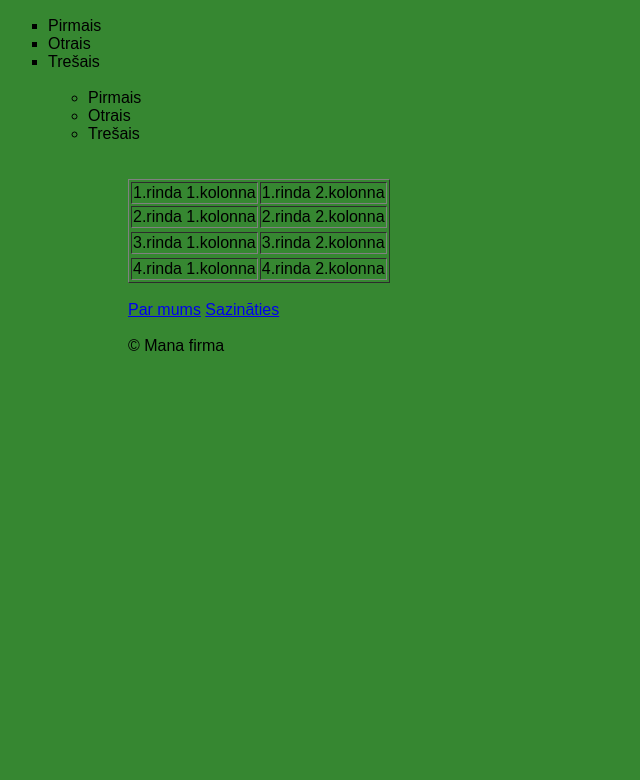
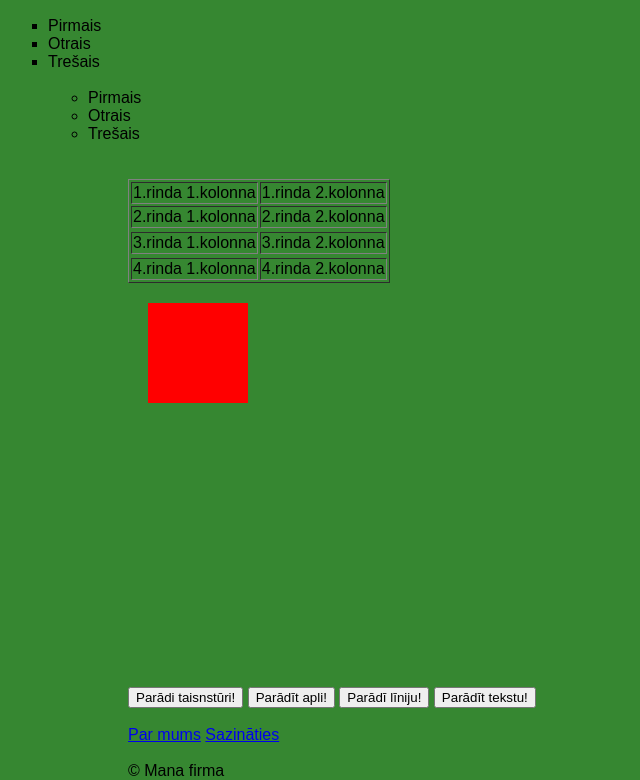
Before and after one commit to indraknipse/Projekts, a plain HTML site: page index.html in a window 1280 px wide. Shown: the part 570-1350 px from the top of the page, without its empty margins (0-640 px from the left). Before the commit the page ends 925 px from the top, so only its background shows below. Drawn offline with Linux system fonts and the light colour scheme.

Commit message:
Canva un JS funkcijas

```diff
--- a/index.html
+++ b/index.html
@@ -12,14 +12,15 @@
 <body>
   <header> <! -- Šis ir mans virsraksts  -->
   <h1>Sveika, Pasaule!</h1>
+  <link href="style.css" rel="stylesheet" type="text/css" />
   </header>
   <hr>
   <main>
    <section id="saturs">
-  <p>Šis ir mans pirmais HTML!</p>
+   <p>Šis ir mans pirmais HTML!</p>
    <img src="Mežaparka priedes 2023 DzSv.jpg" width="200px"
   <br>
-  <ul type="square">
+   <ul type="square">
    <li>Pirmais</li>
    <li>Otrais</li>
    <li>Trešais</li>
@@ -52,13 +53,21 @@
         </tr>
         </table>
         </section>
-    <main/>
+     <section id= "canva"	>
+       <canvas id="zimejums" width="500" height="400"></canvas><br>
+       <button onclick="taisnsturis()">Parādi taisnstūri!</button>
+        <button onclick="aplis()">Parādīt apli!</button>
+        <button onclick="linija()">Parādī līniju!</button>
+       <button onclick="teksts()">Parādīt tekstu!</button
+         </section>
+   <main/>
       <br>
       <a href="par_mums.html">Par mums</a>
       <a href="kontakti.html">Sazināties</a>
          <section/>
       <br>
-<footer>&copy; Mana firma</footer>
-<script src="script.js"></script>
+             </main>
+              <footer>&copy; Mana firma</footer>
+              <script src="script.js"></script>
        <body/>
        <html/>
--- a/script.js
+++ b/script.js
@@ -0,0 +1,38 @@
+window.onload=function(){
+var canvas = document.getElementById("zimejums");
+  var ctx= canvas.getContext("2d");
+  ctx.fillStyle = "red";
+  ctx.fillRect(20,20,100,100);
+}
+function taisnsturis(){
+  var canvas = document.getElementById("zimejums");
+  var ctx= canvas.getContext("2d");
+  ctx.strokeStyle = "red";
+  ctx.strokeRect(10,10,100,100);
+}
+function aplis() {
+  var kanvas = document.getElementById("zimejums");
+  var konteksts = kanvas.getContext("2d");
+  konteksts.beginPath();
+  konteksts.arc(50,50,20,0,2*Math.PI);
+  konteksts.linweWidth = 20;
+  konteksts.fillStyle = "blue";
+  konteksts.fill();
+}
+function linija(){
+    var kanva = document.getElementById("zimejums");
+    var konteksts = kanva.getContext("2d");
+    konteksts.beginPath();
+    konteksts.moveTo(50,300);
+    konteksts.lineTo(250,350);
+    konteksts.linweWidth = 5;
+    konteksts.strokeStyle= "red";
+    konteksts.stroke();
+}
+  function teksts(){
+  var kanva = document.getElementById("zimejums");
+  var konteksts = kanva.getContext("2d");
+  konteksts.font = "30px Kristen ITC";
+    konteksts.fillStyle = "yelow";
+    konteksts.fillText("Sveiki, pasaule!",200,150);
+  }
```
